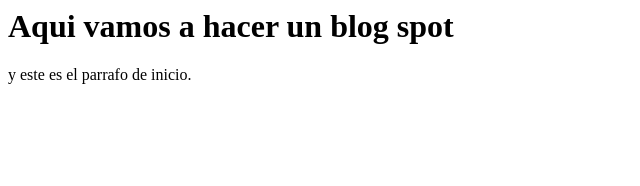
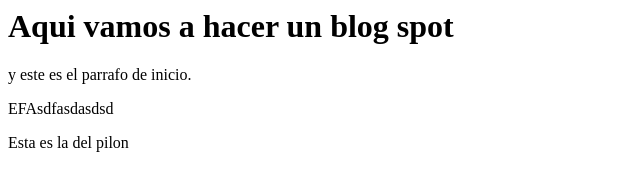
Before and after one commit to TeqnoRobot/Prueba1, a plain HTML site: page index.html in a window 1280 px wide. Shown: the whole page, without its empty margins (0-640 px from the left). Drawn offline with Linux system fonts and the light colour scheme.

```diff
--- a/index.html
+++ b/index.html
@@ -5,5 +5,7 @@
     <body>
         <h1>Aqui vamos a hacer un blog spot</h1>
         <p>y este es el parrafo de inicio.</p>
+        <p>EFAsdfasdasdsd</p>
+        <p>Esta es la del pilon</p>
     </body>
 </html>
```
Also changed, not shown: texto.txt (added).
